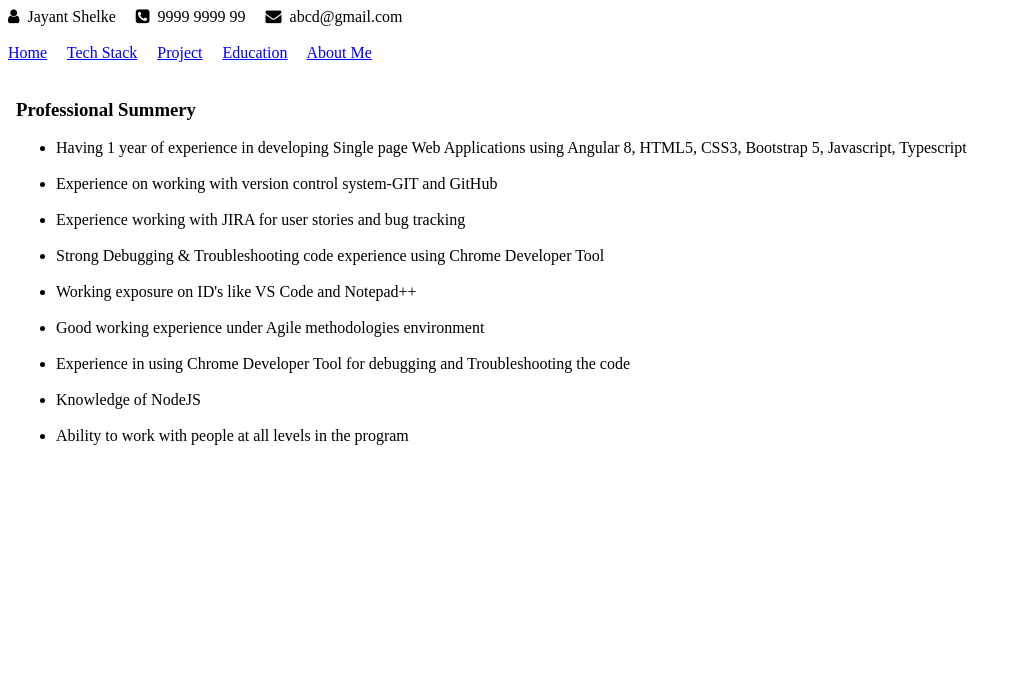
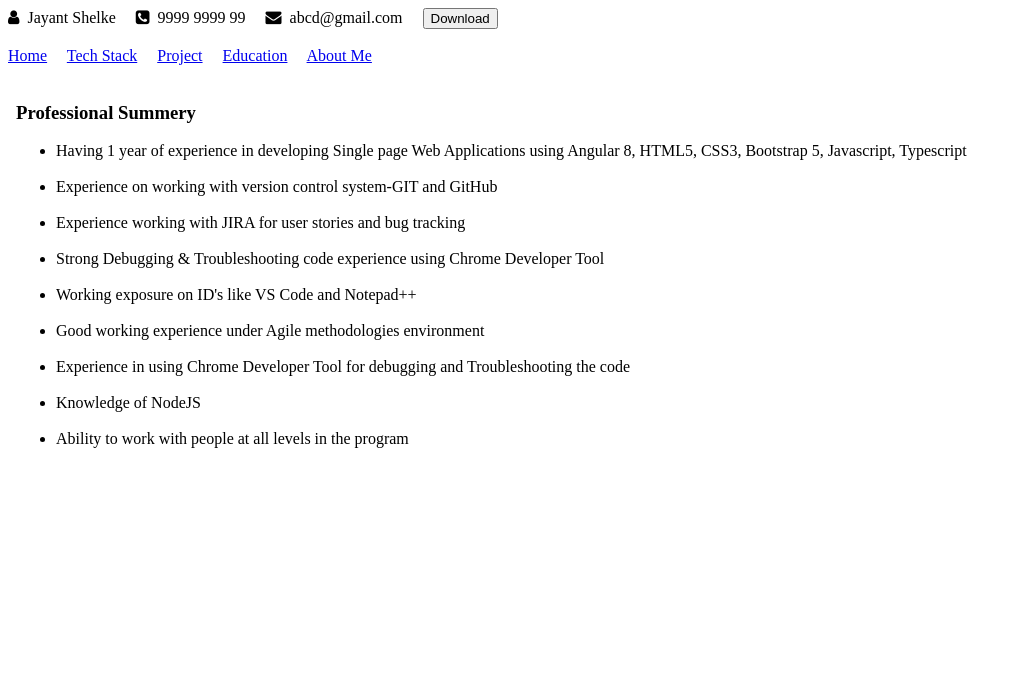
Before and after one commit to jayantshelke4829/my-profile, a plain HTML site: page index.html in a window 1280 px wide. Shown: the top 680 px of the page, without its empty margins (0-1020 px from the left). Drawn offline with Linux system fonts and the light colour scheme.

Commit message:
All changes are committed
All changes are committed

```diff
--- a/index.html
+++ b/index.html
@@ -1,8 +1,8 @@
 <!DOCTYPE html>
 <html lang="en">
   <head>
-    <meta charset="UTF-8">
-    <meta name="viewport" content="width=device-width, initial-scale=1.0">
+    <meta charset="UTF-8" />
+    <meta name="viewport" content="width=device-width, initial-scale=1.0" />
     <title>Index</title>
     <link
       rel="stylesheet"
@@ -10,25 +10,53 @@
     />
   </head>
   <body>
-    <i class="fa  fa-user" aria-hidden="true"></i> &nbsp;<span>Jayant Shelke</span> &nbsp; &nbsp;
-    <i class="fa  fa-phone-square" aria-hidden="true"></i> &nbsp;<span>9999 9999 99</span> &nbsp; &nbsp;
-    <i class="fa  fa-envelope" aria-hidden="true"></i> &nbsp;<span>abcd@gmail.com</span>
-    <br><br>
+    <i class="fa fa-user" aria-hidden="true"></i> &nbsp;<span
+      >Jayant Shelke</span
+    >
+    &nbsp; &nbsp;
+    <i class="fa fa-phone-square" aria-hidden="true"></i> &nbsp;<span
+      >9999 9999 99</span
+    >
+    &nbsp; &nbsp; <i class="fa fa-envelope" aria-hidden="true"></i> &nbsp;<span
+      >abcd@gmail.com</span
+    >
+    &nbsp; &nbsp;
+    <a href="" download="Jayant Resume (2).pdf"><button>Download</button></a>
+    <br /><br />
     <nav>
       <a href="home.html" target="myFrame">Home</a> &nbsp; &nbsp;
-    <a href="assets/techStack.html" target="myFrame">Tech Stack</a> &nbsp; &nbsp;
-    <a href="assets/project.html" target="myFrame">Project</a> &nbsp; &nbsp;
-    <a href="education.html" target="myFrame">Education</a> &nbsp; &nbsp;
+      <a href="assets/techStack.html" target="myFrame">Tech Stack</a> &nbsp;
+      &nbsp; <a href="assets/project.html" target="myFrame">Project</a> &nbsp;
+      &nbsp; <a href="education.html" target="myFrame">Education</a> &nbsp;
+      &nbsp;
       <a href="aboutMe.html" target="myFrame">About Me</a>
-    <br><br>
+      <br /><br />
     </nav>
-    <iframe src="home.html" height="600px" width="1000px" name="myFrame" Frameborder="0"></iframe><br><br>
+    <iframe
+      src="home.html"
+      height="600px"
+      width="1000px"
+      name="myFrame"
+      frameborder="0"
+    ></iframe
+    ><br /><br />
     <span>Follow Me </span> &nbsp; &nbsp;
-    <a href="https://github.com/jayantshelke4829/my-profile" target="_blank"><i class="fa f fa-lg fa-github" aria-hidden="true"></i></a> &nbsp; &nbsp;
-    <a href="https://www.linkedin.com/in/jayant-shelke-a26060230/" target="_blank"><i class="fa fa-lg fa-linkedin" aria-hidden="true"></i></a> &nbsp; &nbsp;
-    <a href="https://www.facebook.com/jayant.shelke.142/" target="_blank"><i class="fa fa-lg fa-facebook-official" aria-hidden="true"></i></a> &nbsp; &nbsp;
-    <a href="https://www.instagram.com/jayant.shelke.142/" target="_blank"><i class="fa fa-lg fa-instagram" aria-hidden="true"></i></a>
-
-
+    <a href="https://github.com/jayantshelke4829/my-profile" target="_blank"
+      ><i class="fa f fa-lg fa-github" aria-hidden="true"></i
+    ></a>
+    &nbsp; &nbsp;
+    <a
+      href="https://www.linkedin.com/in/jayant-shelke-a26060230/"
+      target="_blank"
+      ><i class="fa fa-lg fa-linkedin" aria-hidden="true"></i
+    ></a>
+    &nbsp; &nbsp;
+    <a href="https://www.facebook.com/jayant.shelke.142/" target="_blank"
+      ><i class="fa fa-lg fa-facebook-official" aria-hidden="true"></i
+    ></a>
+    &nbsp; &nbsp;
+    <a href="https://www.instagram.com/jayant.shelke.142/" target="_blank"
+      ><i class="fa fa-lg fa-instagram" aria-hidden="true"></i
+    ></a>
   </body>
 </html>
```
Also changed, not shown: 1 other file. Lines whose indentation alone changed are shown as unchanged.
